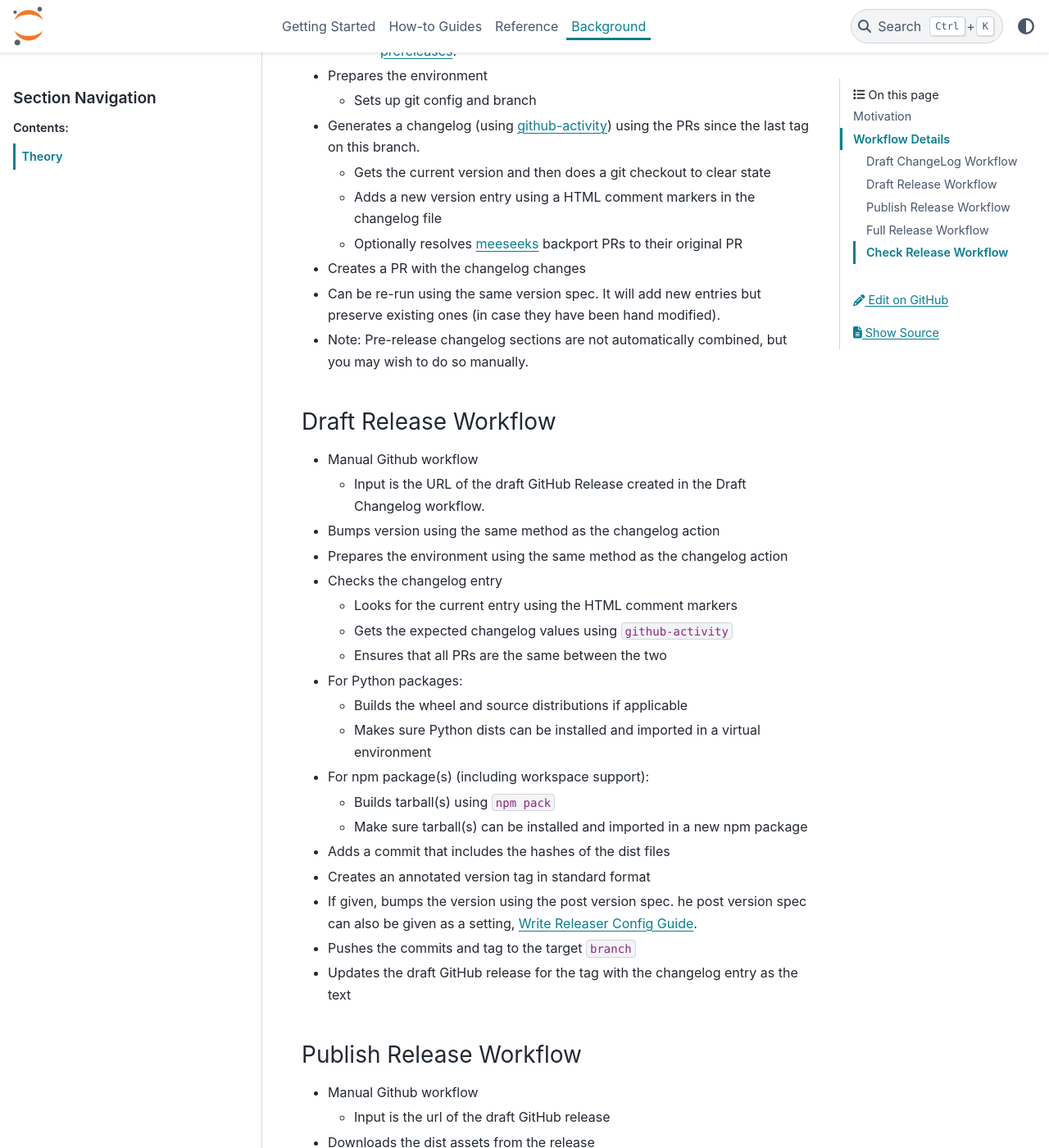
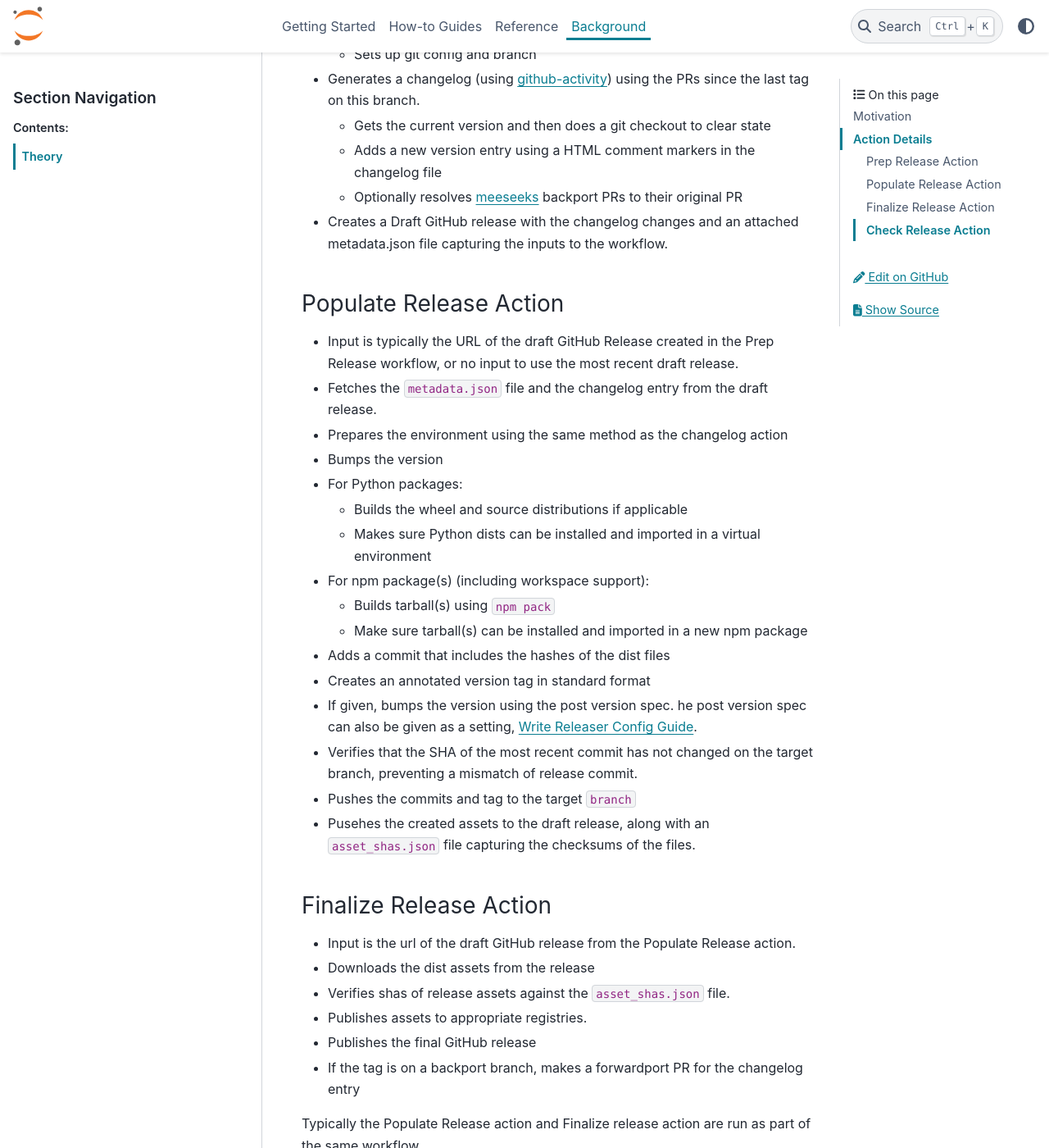
Before and after one commit to jupyter-server/jupyter_releaser, a Sphinx documentation site: the page built from docs/source/background/theory.md, in a window 1280 px wide and 1400 px high, scrolled down 996 px. Shown: the whole window at 82% size. Built offline with Sphinx 7.4.7 and the PyData theme 0.15.4, drawn with Linux system fonts in a browser that asks for light colours; some of the changed text lies outside the part shown.

Commit message:
Update docs for simplified workflow

```diff
--- a/docs/source/background/theory.md
+++ b/docs/source/background/theory.md
@@ -5,7 +5,7 @@
 This project should help maintainers reduce toil and save time in the release process by enforcing best practices to:
 
 - Automate a changelog for every release
-- Pre-publish to test server and verify the install and import of dist asset(s)
+- Verify the install and import of dist asset(s)
 - Commit a message with hashes of dist file(s)
 - Annotate the git tag in standard format
 - Create a GitHub release with changelog entry
@@ -13,39 +13,32 @@ This project should help maintainers reduce toil and save time in the release pr
 - Dry run publish on CI
 - Revert to Dev version after release (optional)
 
-## Workflow Details
+## Action Details
 
 Detailed workflows are available to draft a changelog, draft a release, publish a release, and check a release.
 
-### Draft ChangeLog Workflow
+### Prep Release Action
 
-- Manual Github workflow
-  - Inputs are the target repo, branch, and the version spec
+- Inputs are the target repo, branch, and the version spec
 - Bumps the version
-  - By default, uses [tbump](https://github.com/tankerhq/tbump) or [bump2version](https://github.com/c4urself/bump2version) to bump the version based on presence of config files
-    - We recommend `tbump` instead of `bump2version` for most cases because it does not handle patch releases well when using [prereleases](https://github.com/c4urself/bump2version/issues/190).
+  - By default, uses [hatch](https://hatch.pypa.io/latest/), [tbump](https://github.com/tankerhq/tbump) or [bump2version](https://github.com/c4urself/bump2version) to bump the version based on presence of config files
+    - We recommend `hatch` for most cases because it is very easy to set up.
 - Prepares the environment
   - Sets up git config and branch
 - Generates a changelog (using [github-activity](https://github.com/executablebooks/github-activity)) using the PRs since the last tag on this branch.
   - Gets the current version and then does a git checkout to clear state
   - Adds a new version entry using a HTML comment markers in the changelog file
   - Optionally resolves [meeseeks](https://github.com/MeeseeksBox/MeeseeksDev) backport PRs to their original PR
-- Creates a PR with the changelog changes
-- Can be re-run using the same version spec. It will add new entries but preserve existing ones (in case they have been hand modified).
-- Note: Pre-release changelog sections are not automatically combined,
-  but you may wish to do so manually.
+- Creates a Draft GitHub release with the changelog changes and an attached
+  metadata.json file capturing the inputs to the workflow.
 
-### Draft Release Workflow
+### Populate Release Action
 
-- Manual Github workflow
-  - Input is the URL of the draft GitHub Release created in the Draft Changelog
-    workflow.
-- Bumps version using the same method as the changelog action
+- Input is typically the URL of the draft GitHub Release created in the Prep Release workflow, or no input to use the most recent draft release.
+- Fetches the `metadata.json` file and the changelog entry from the draft
+  release.
 - Prepares the environment using the same method as the changelog action
-- Checks the changelog entry
-  - Looks for the current entry using the HTML comment markers
-  - Gets the expected changelog values using `github-activity`
-  - Ensures that all PRs are the same between the two
+- Bumps the version
 - For Python packages:
   - Builds the wheel and source distributions if applicable
   - Makes sure Python dists can be installed and imported in a virtual environment
@@ -56,25 +49,25 @@ Detailed workflows are available to draft a changelog, draft a release, publish
 - Creates an annotated version tag in standard format
 - If given, bumps the version using the post version spec. he post version
   spec can also be given as a setting, [Write Releaser Config Guide](../how_to_guides/write_config.html#automatic-dev-versions).
+- Verifies that the SHA of the most recent commit has not changed on the target
+  branch, preventing a mismatch of release commit.
 - Pushes the commits and tag to the target `branch`
-- Updates the draft GitHub release for the tag with the changelog entry as the text
+- Pusehes the created assets to the draft release, along with an `asset_shas.json` file capturing the checksums of the files.
 
-### Publish Release Workflow
+### Finalize Release Action
 
-- Manual Github workflow
-  - Input is the url of the draft GitHub release
+- Input is the url of the draft GitHub release from the Populate Release
+  action.
 - Downloads the dist assets from the release
-- Verifies shas and integrity of release assets
-- Publishes assets to appropriate registries
+- Verifies shas of release assets against the `asset_shas.json` file.
+- Publishes assets to appropriate registries.
+- Publishes the final GitHub release
 - If the tag is on a backport branch, makes a forwardport PR for the changelog entry
 
-### Full Release Workflow
+Typically the Populate Release action and Finalize release action are
+run as part of the same workflow.
 
-- Combines the Draft and Publish workflows into a single workflow.
-- If this workflow fails during the publish step, you can address any
-  credential errors and run the Publish Release Workflow to publish assets.
-
-### Check Release Workflow
+### Check Release Action
 
 - Runs on CI in the target repository to verify compatibility and release-ability.
 - Runs the `Draft Changelog` and `Draft Release` actions in dry run mode
--- a/docs/source/get_started/index.rst
+++ b/docs/source/get_started/index.rst
@@ -6,5 +6,6 @@ Tutorials. A hands-on introduction to Jupyter Releaser for maintainers.
    :maxdepth: 1
    :caption: Contents:
 
-   making_first_release
+   making_release_from_repo
+   making_release_from_releaser
    generate_changelog
--- a/docs/source/how_to_guides/index.rst
+++ b/docs/source/how_to_guides/index.rst
@@ -6,6 +6,7 @@ Step-by-step guides. Covers key tasks and operations and common problems
    :maxdepth: 1
    :caption: Contents:
 
-   convert_repo
+   convert_repo_from_releaser
+   convert_repo_from_repo
    write_config
    maintain_fork
```
Also changed, not shown: README.md (+7 -3 lines), docs/source/get_started/making_release_from_releaser.md (renamed from docs/source/get_started/making_first_release.md, +19 -19 lines), docs/source/get_started/making_release_from_repo.md (added, +64 -0 lines), docs/source/how_to_guides/convert_repo_from_releaser.md (added, +106 -0 lines), docs/source/how_to_guides/convert_repo_from_repo.md (renamed from docs/source/how_to_guides/convert_repo.md, +35 -44 lines), 2 other files.
